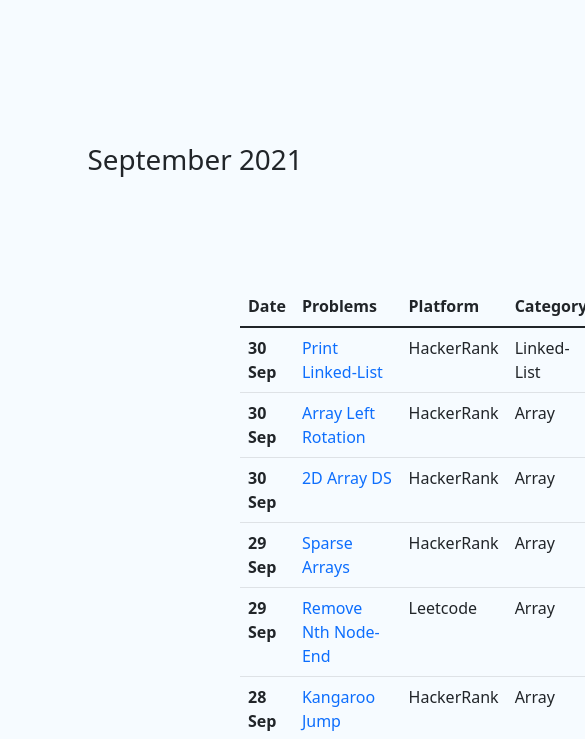
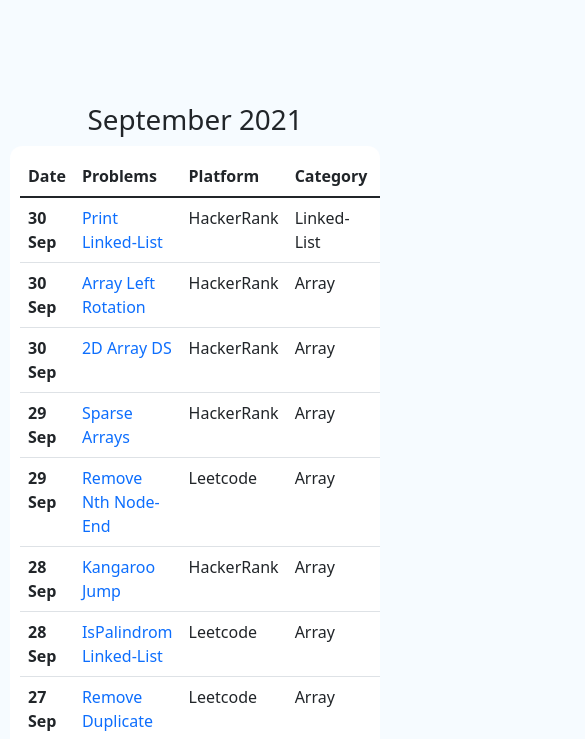
Before and after one commit to akhilsharmaa/profile, a plain HTML site: page Pages/Progess/Sep 2021/sep2021.html in a window 390 px wide. Shown: the part 57-796 px from the top of the page, 585 px wide, since content can reach past the window. Drawn offline with nearby package versions, Linux system fonts and the light colour scheme.

Commit message:
Create Sep month responsibe

```diff
--- a/Pages/Progess/Sep 2021/css/style.css
+++ b/Pages/Progess/Sep 2021/css/style.css
@@ -1,6 +1,6 @@
-.month-description{
+.month-description-section{
+    text-align: center;
     padding-top: 200px;
-    text-align: center;
 }
 
 body{
@@ -8,12 +8,11 @@ body{
 }
 
 .table-section{
-    margin: auto 230px;
     background-color: rgb(255, 255, 255);
     border: 1px solid rgb(207, 207, 207) ;
     border-radius: 23px;
     padding: 10px;
-    margin-top: 100px;
+    margin: 100px ;
 }
 
 .question-in-table{
@@ -31,16 +30,28 @@ body{
 
 @media only screen and (max-width: 600px) {
 
+    .month-description-section{
+        text-align: center;
+        padding-top: 60px;
+    }
+
+    .month-description-bar{
+        padding-top:100px;
+
+        text-align: center;
+    }
 
     .code-text-table{
-        margin-right: 40px;
+        margin-right: 10px;
     }
 
     .table-section{
+        border-radius: 12px;
         border: 0px solid rgb(207, 207, 207) ;
         margin-top: 100px;
-        background-color: transparent;
         padding-right: 40%;
+        margin-left: 0px;
+        margin: 10px ;
     }
 
 }
--- a/Pages/Progess/Sep 2021/sep2021.html
+++ b/Pages/Progess/Sep 2021/sep2021.html
@@ -12,22 +12,19 @@
 <body>
 
 
+  <section class="month-description-section">
 
-
-
-
-  <section class="month-description">
-
-    <h1>
-      September 2021
-    </h1>
+    <div class="month-description-bar">
+      <h1 class="">
+        September 2021
+      </h1>
+    </div>
 
   </section>
 
 
 
-<section class="table-section">
-
+<section class="table-section  table-responsive">
 
     <table class="table table-hover">
       <thead>
```
